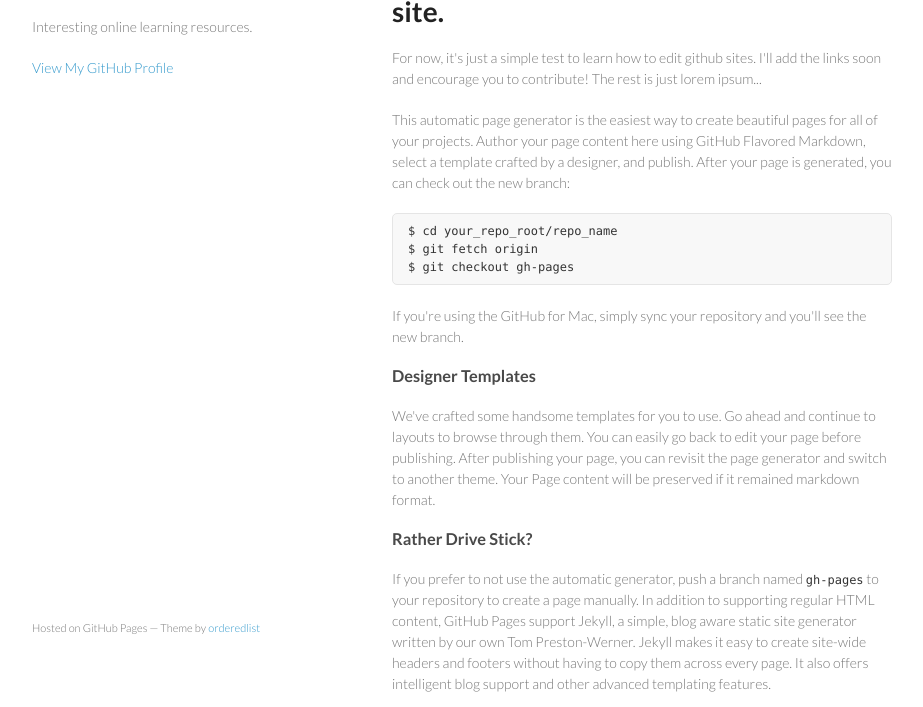
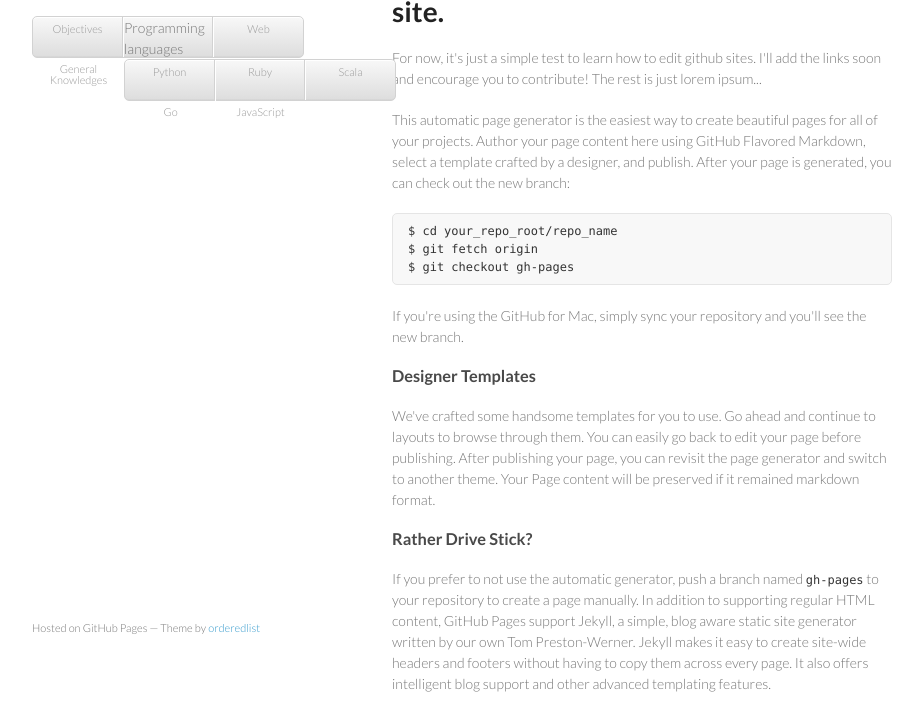
Before and after one commit to vferries/vferries.github.io, a plain HTML site: page index.html in a window 1280 px wide. Shown: the part 93-800 px from the top of the page, without its empty margins (178-1101 px from the left). Drawn offline with Linux system fonts and the light colour scheme.

Commit message:
Update index.html
Basic menu creation.

```diff
--- a/index.html
+++ b/index.html
@@ -16,10 +16,20 @@
     <div class="wrapper">
       <header>
         <h1>Learning Resources</h1>
-        <p>Interesting online learning resources.</p>
-
-
-        <p class="view"><a href="https://github.com/vferries">View My GitHub Profile</a></p>
+        <ul>
+          <li><a href="index.html">Objectives</a></li>
+          <li>Programming languages
+            <ul>
+              <li><a href="python.html">Python</a></li>
+              <li><a href="ruby.html">Ruby</a></li>
+              <li><a href="scala.html">Scala</a></li>
+              <li><a href="go.html">Go</a></li>
+              <li><a href="javascript.html">JavaScript</a></li>
+            </ul>
+          </li>
+          <li><a href="web.html">Web</a></li>
+          <li><a href="misc.html">General Knowledges</a></li>
+        </ul>
 
       </header>
       <section>
```
